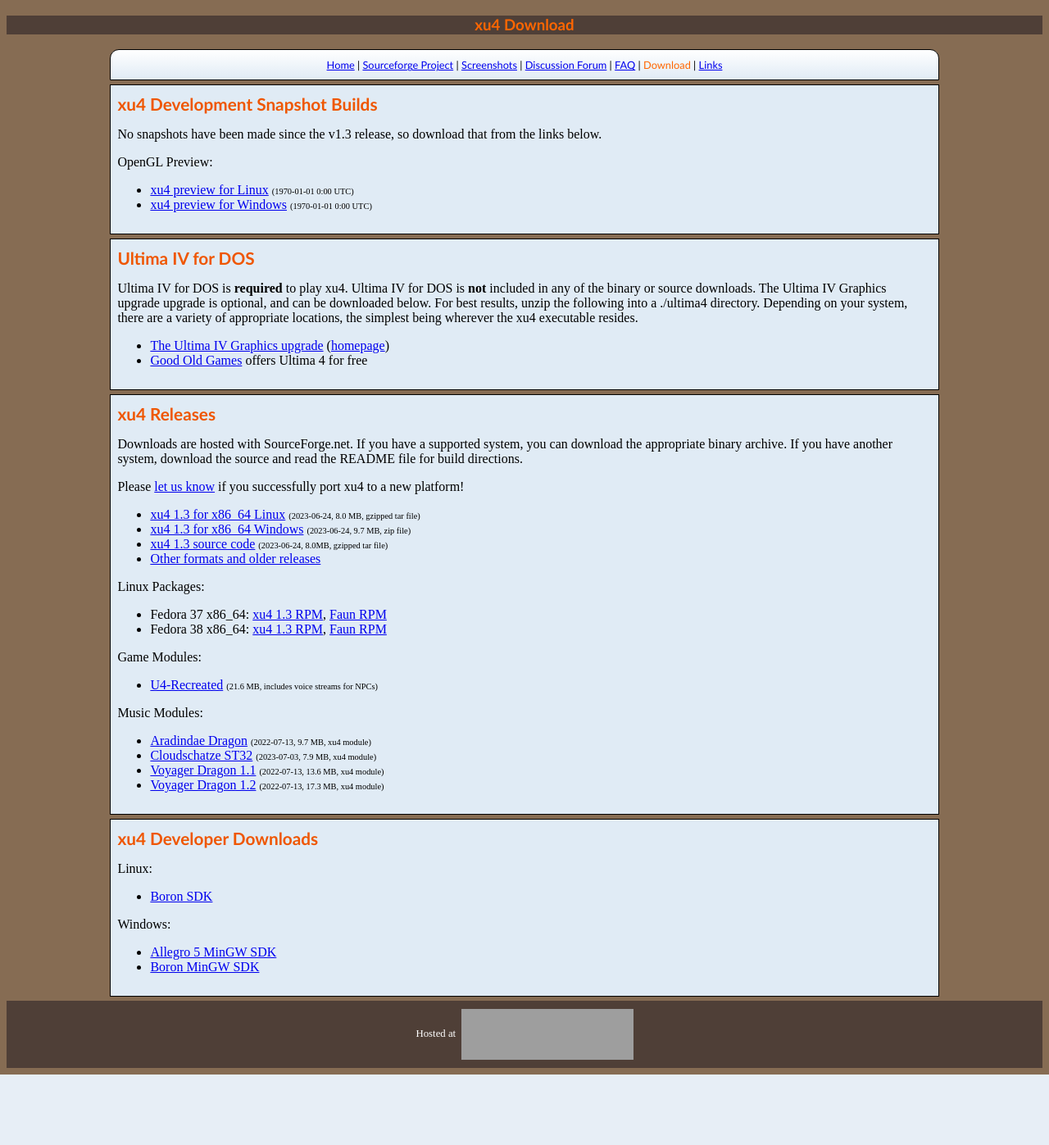
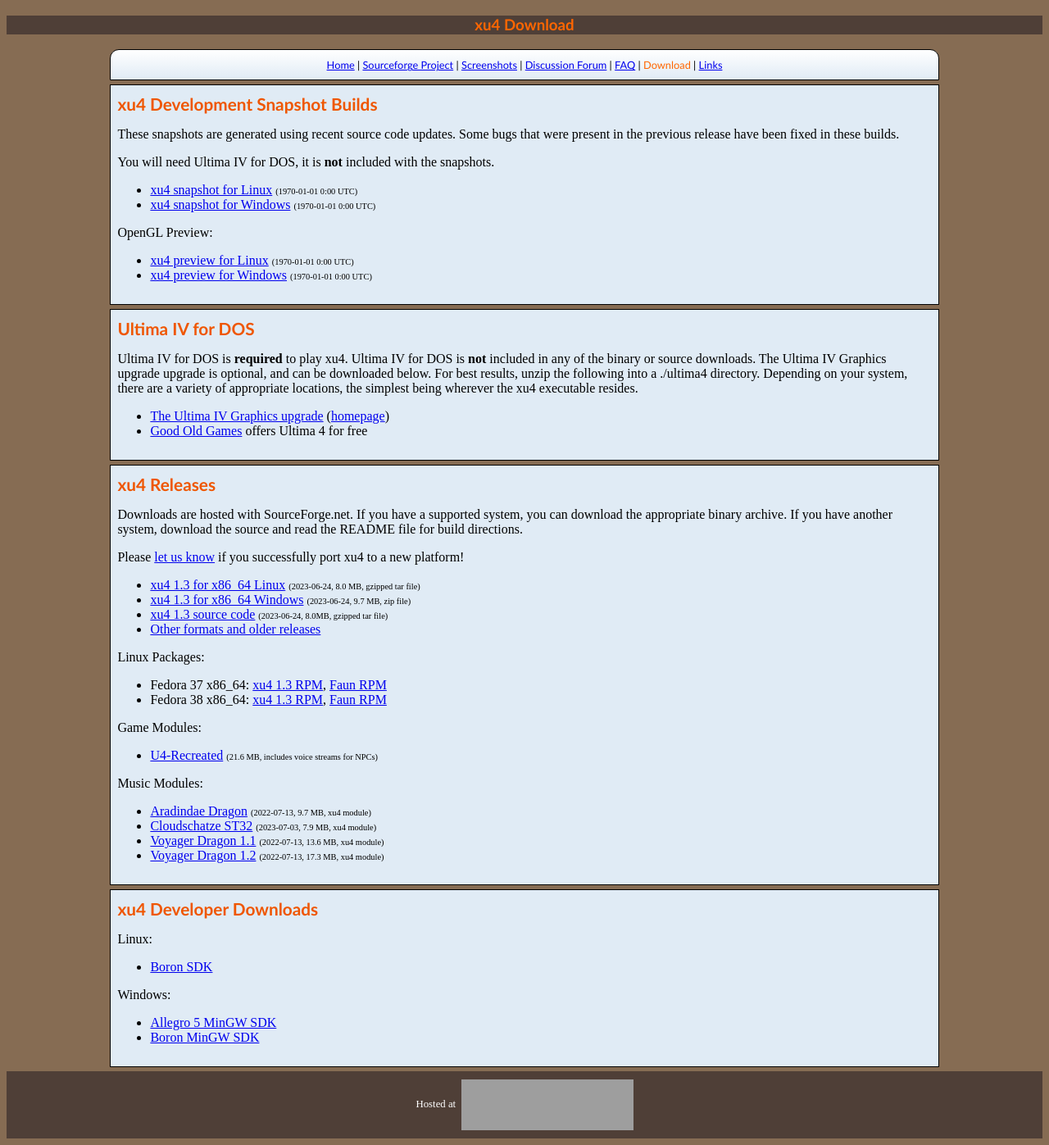
Before and after one commit to xu4-engine/web, a PHP site: page /download.php in a window 1280 px wide. Shown: the whole page at 82% size. Before the commit the page ends 1311 px from the top, so only its background shows below. Run offline with PHP 8.4, Linux system fonts and the light colour scheme; some libraries are stand-ins or nearby versions; grey boxes are pictures that could not be loaded.

Commit message:
download: Bring back snapshot links.

```diff
--- a/download.php
+++ b/download.php
@@ -18,8 +18,14 @@
 </div>
 <div class="section">
   <h2>xu4 Development Snapshot Builds</h2>
-   <p>No snapshots have been made since the v1.3 release, so download that
-   from the links below.</p>
+   <p>These snapshots are generated using recent source code updates.
+   Some bugs that were present in the previous release have been fixed in these builds.
+   </p>
+   <p>You will need Ultima IV for DOS, it is <strong>not</strong> included with the snapshots.</p>
+   <ul>
+    <li><a href="download/xu4-linux.tar.gz">xu4 snapshot for Linux</a> <span class="details">(<? $statinfo = stat("download/xu4-linux.tar.gz"); echo date("Y-m-d G:i T", $statinfo[9]); ?>)</span></li>
+    <li><a href="download/xu4-win32.zip">xu4 snapshot for Windows</a> <span class="details">(<? $statinfo = stat("download/xu4-win32.zip"); echo date("Y-m-d G:i T", $statinfo[9]); ?>)</span></li>
+   </ul>
   <p>OpenGL Preview:</p>
    <ul>
     <li><a href="download/xu4-gl-linux.tar.gz">xu4 preview for Linux</a> <span class="details">(<? $statinfo = stat("download/xu4-gl-linux.tar.gz"); echo date("Y-m-d G:i T", $statinfo[9]); ?>)</span></li>
```
Also changed, not shown: 1 other file.
